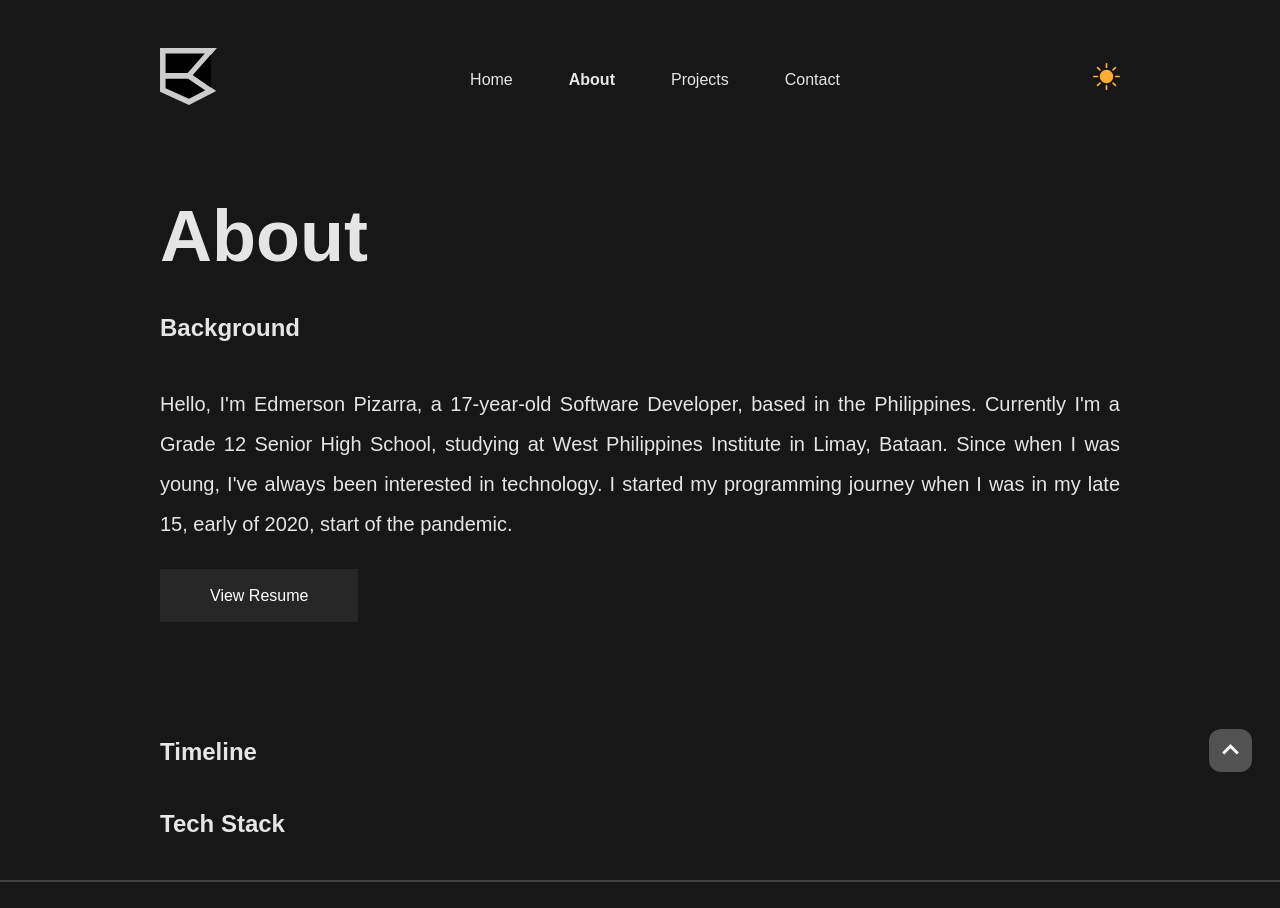
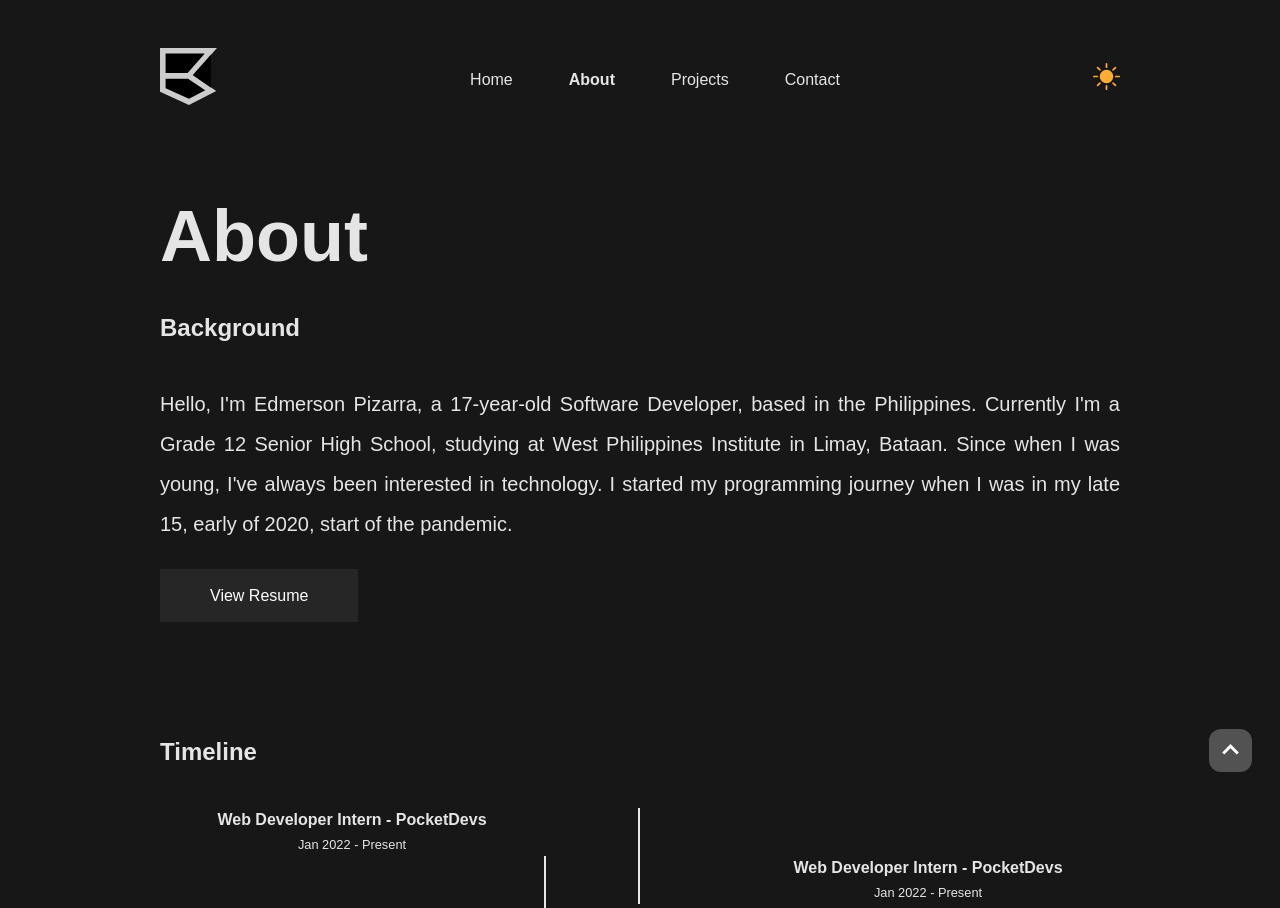
Before and after one commit to edmer664/next_portfolio, a Next.js app: page /about in a window 1280 px wide. Shown: the top 908 px of the page. Built offline with nearby package versions, Linux system fonts and the light colour scheme.

Commit message:
content new

```diff
--- a/pages/about.tsx
+++ b/pages/about.tsx
@@ -15,25 +15,60 @@ const About: NextPage = () => {
           <article className="pb-32">
             <h2 className="pb-10 text-2xl font-extrabold">Background</h2>
             <p className="pb-10 text-xl font-medium leading-loose text-justify">
-              Hello, I&apos;m Edmerson Pizarra, a 17-year-old Software Developer,
-              based in the Philippines. Currently I&apos;m a Grade 12 Senior High
-              School, studying at West Philippines Institute in Limay, Bataan.
-              Since when I was young, I&apos;ve always been interested in technology.
-              I started my programming journey when I was in my late 15, early
-              of 2020, start of the pandemic.
+              Hello, I&apos;m Edmerson Pizarra, a 17-year-old Software
+              Developer, based in the Philippines. Currently I&apos;m a Grade 12
+              Senior High School, studying at West Philippines Institute in
+              Limay, Bataan. Since when I was young, I&apos;ve always been
+              interested in technology. I started my programming journey when I
+              was in my late 15, early of 2020, start of the pandemic.
             </p>
             <Link href="https://docs.google.com/document/d/1rzbFhHUa_MlKNLRG_MUAo4B6fTKN-Oe8Ysfe9W5nXhI/edit?usp=sharing">
-              <a className="px-5 py-3 mr-3 text-white transition-all border-2 sm:px-10 sm:py-4 md:px-12 md:py-4 bg-neutral-800 border-neutral-800 hover:bg-neutral-700 hover:text-neutral-200">View Resume</a>
+              <a className="px-5 py-3 mr-3 text-white transition-all border-2 sm:px-10 sm:py-4 md:px-12 md:py-4 bg-neutral-800 border-neutral-800 hover:bg-neutral-700 hover:text-neutral-200">
+                View Resume
+              </a>
             </Link>
           </article>
 
           <div>
-          <h2 className="pb-10 text-2xl font-extrabold">Timeline</h2>
-            <div>{/* TODO */}</div>
+            <h2 className="pb-10 text-2xl font-extrabold">Timeline</h2>
+            <div className="w-full text-center">
+              {/* row1 */}
+              <div className="flex">
+                {/* col1 */}
+                <div className="w-2/5">
+                  <p>
+                    <b>Web Developer Intern - PocketDevs</b>
+                  </p>
+                  <small>Jan 2022 - Present</small>
+                </div>
+                <div className="w-1/5 min-h-full ">
+                  <div className="w-1/2 h-full border-r-2"></div>
+                  <div className="w-1/2 h-full border-l-2"></div>
+                </div>
+
+                <div className="w-2/5"></div>
+              </div>
+              {/* row2 */}
+              <div className="flex">
+                {/* col1 */}
+                <div className="w-2/5"></div>
+                <div className="w-1/5 min-h-full ">
+                  <div className="w-1/2 h-full border-r-2"></div>
+                  <div className="w-1/2 h-full border-l-2"></div>
+                </div>
+
+                <div className="w-2/5">
+                  <p>
+                    <b>Web Developer Intern - PocketDevs</b>
+                  </p>
+                  <small>Jan 2022 - Present</small>
+                </div>
+              </div>
+            </div>
           </div>
 
           <div>
-          <h2 className="pb-10 text-2xl font-extrabold">Tech Stack</h2>
+            <h2 className="pb-10 text-2xl font-extrabold">Tech Stack</h2>
             <div>{/* TODO */}</div>
           </div>
         </section>
--- a/pages/index.tsx
+++ b/pages/index.tsx
@@ -1,13 +1,18 @@
 import type { NextPage } from "next";
 import { BlankLayout } from "../components/Layouts/BlankLayout";
 import ThemeContext from "../context/ThemeContext";
-import React, { useContext, useEffect } from "react";
+import React, { useContext, useEffect, useState } from "react";
 import Image from "next/image";
 import ProjectCards from "../components/ProjectCards";
 import Link from "next/link";
 import Head  from "next/head";
 
 const Home: NextPage = () => {
+  const [isLoading,setIsLoading] = useState(true);
+  useEffect(() => {
+    setTimeout(() => setIsLoading(false), 3000);
+  }, [])
+
 
 
   return (
@@ -45,8 +50,10 @@ const Home: NextPage = () => {
           </div>
         </article>
         <div
-          className="flex justify-center md:justify-end lg:w-1/3"
-          data-aos="fade-left"
+          className={`flex justify-center md:justify-end lg:w-1/3 animate__animated ${
+            isLoading ? "animate__zoomIn" : "animate__pulse"
+          }`}
+
         >
           <Image
             width={400}
@@ -69,7 +76,7 @@ const Home: NextPage = () => {
         </h2>
         <div className="flex flex-col md:flex-row ">
           <article
-            className="flex flex-col justify-start px-16 py-10 mx-2 text-center transition-all rounded-lg duration-600 dark:hover:bg-black md:w-1/3 hover:shadow-xl hover:bg-cyan-50"
+            className="flex flex-col justify-start px-10 py-10 mx-2 text-center transition-all rounded-lg duration-600 dark:hover:bg-black md:w-1/2 lg:w-1/3 hover:shadow-xl hover:bg-cyan-50"
             data-aos="fade-up"
           >
             <Image
@@ -83,7 +90,7 @@ const Home: NextPage = () => {
             <p>Receive your website in a clean and elegant UI.</p>
           </article>
           <article
-            className="flex flex-col justify-start px-16 py-10 mx-2 text-center transition-all rounded-lg duration-600 dark:hover:bg-black md:w-1/3 hover:shadow-xl hover:bg-cyan-50"
+            className="flex flex-col justify-start px-10 py-10 mx-2 text-center transition-all rounded-lg duration-600 dark:hover:bg-black md:w-1/2 lg:w-1/3 hover:shadow-xl hover:bg-cyan-50"
             data-aos="fade-up"
           >
             <Image
@@ -100,7 +107,7 @@ const Home: NextPage = () => {
             </p>
           </article>
           <article
-            className="flex flex-col justify-start px-16 py-10 mx-2 text-center transition-all rounded-lg duration-600 dark:hover:bg-black md:w-1/3 hover:shadow-xl hover:bg-cyan-50"
+            className="flex flex-col justify-start px-10 py-10 mx-2 text-center transition-all rounded-lg duration-600 dark:hover:bg-black md:w-1/2 lg:w-1/3 hover:shadow-xl hover:bg-cyan-50"
             data-aos="fade-up"
           >
             <Image
```
